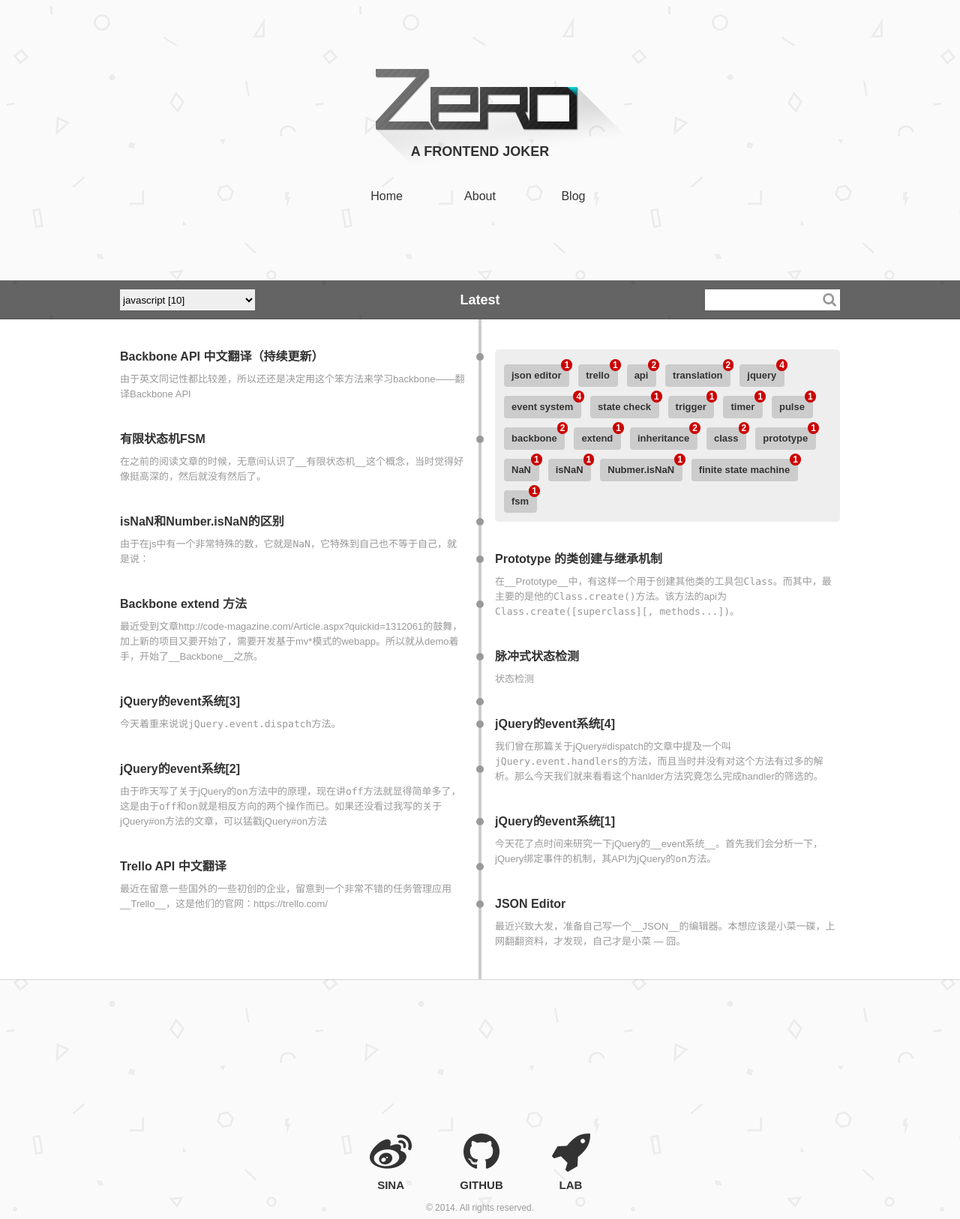
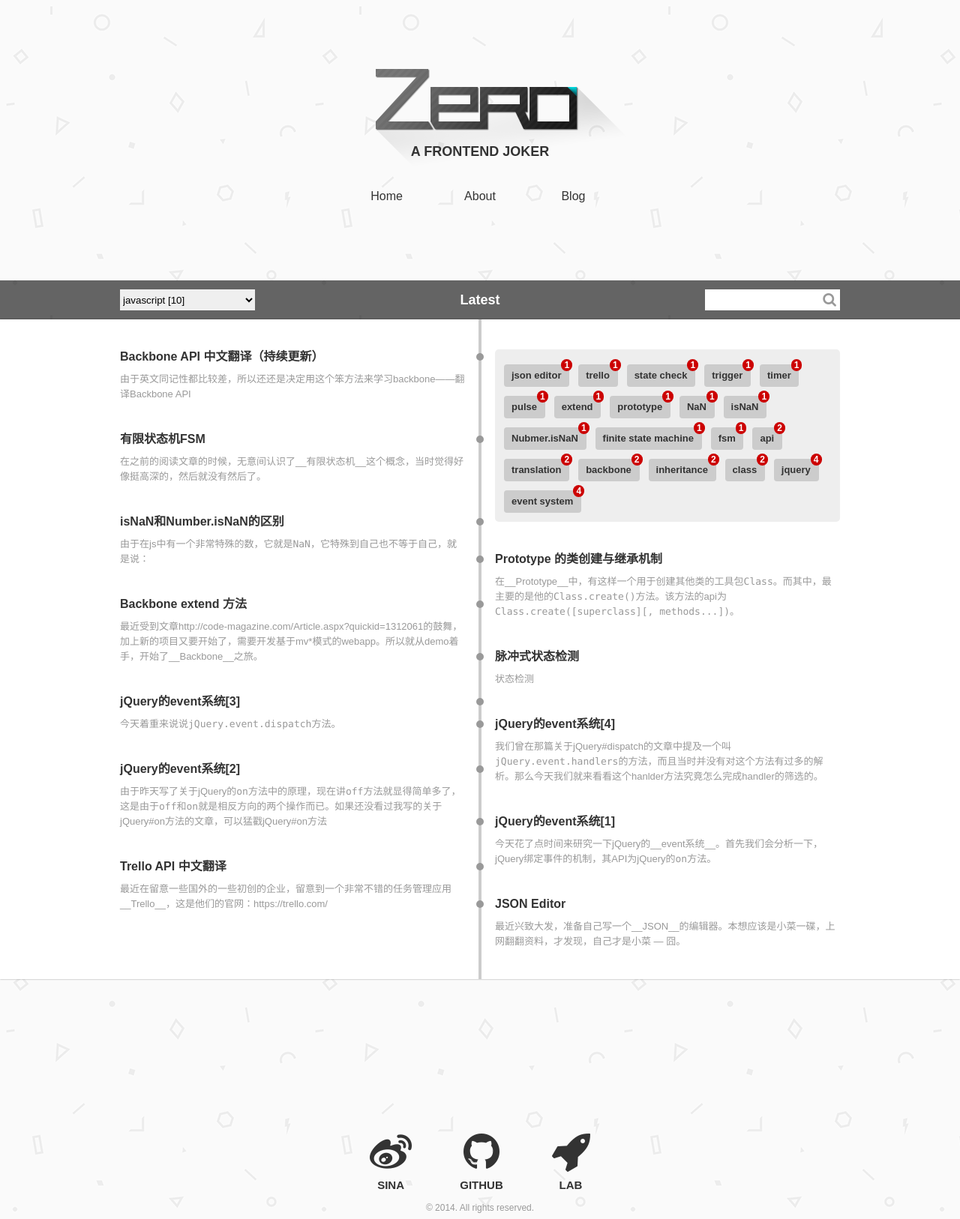
Before and after one commit to lizzz0523/lizzz0523.github.io, a Jekyll site: the page built from blog.html, in a window 1280 px wide. Shown: the whole page at 75% size. Built offline with Jekyll 4.4.1, drawn with Linux system fonts in a browser that asks for light colours; nearby versions of some CDN libraries; Markdown is read by kramdown in place of the engine named in the settings; comment, search, counter and statistics services are not loaded.

Commit message:
sort tag

```diff
--- a/css/zero.css
+++ b/css/zero.css
@@ -489,8 +489,8 @@ a, a:hover {
     opacity: 0;
     visibility: hidden;
 
-    -webkit-transform: translateY(-5px);
-            transform: translateY(-5px);
+    -webkit-transform: translateY(5px);
+            transform: translateY(5px);
 }
 
 .excerpt .expt_date:after {
--- a/js/blog.js
+++ b/js/blog.js
@@ -16,7 +16,7 @@ var Post = B.Model.extend({
     }),
 
     Posts = B.Collection.extend({
-        model : Post,
+        model : Post
     });
 
 
--- a/js/category.js
+++ b/js/category.js
@@ -14,7 +14,7 @@ var Category = B.Model.extend({
     }),
 
     Categories = B.Collection.extend({
-        model : Category,
+        model : Category
     });
 
 
--- a/js/tag.js
+++ b/js/tag.js
@@ -15,6 +15,7 @@ var Tag = B.Model.extend({
 
     Tags = B.Collection.extend({
         model : Tag,
+        comparator: 'size'
     });
 
 
```
